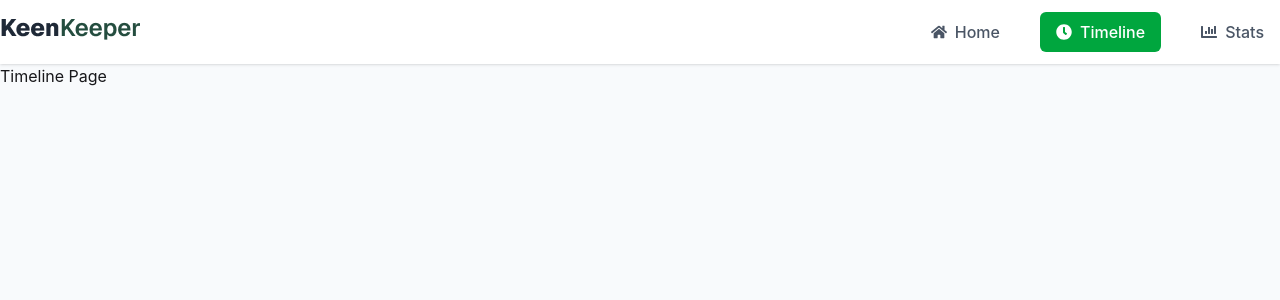
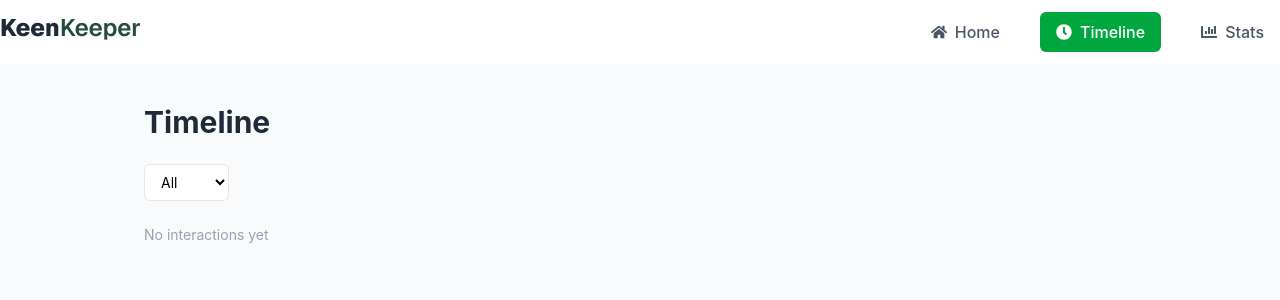
Before and after one commit to erpranto55/Keen_Keeper, a React (Vite) app: page /timeline in a window 1280 px wide. Shown: the top 300 px of the page. Built offline with nearby package versions, Linux system fonts and the light colour scheme.

Commit message:
Timeline Section Implemented

```diff
--- a/src/Components/FriendDetails/FriendDetails.jsx
+++ b/src/Components/FriendDetails/FriendDetails.jsx
@@ -7,6 +7,7 @@ import {
     FaClock,
     FaArchive,
     FaTrash,
+    FaHistory,
 } from "react-icons/fa";
 import { toast } from "react-toastify";
 
@@ -31,17 +32,25 @@ const FriendDetails = () => {
         const newEntry = {
             id: Date.now(),
             type,
-            title: `${type} with ${friend.name}`,
+            name: friend.name,
             date: new Date().toLocaleDateString(),
         };
 
-        setTimeline([newEntry, ...timeline]);
+        // get old data
+        const existing = JSON.parse(localStorage.getItem("timeline")) || [];
 
-        toast.success(`${type} added!`, {
-            position: "top-right",
-            autoClose: 2000,
-        });
+        // add new
+        const updated = [newEntry, ...existing];
+
+        // save
+        localStorage.setItem("timeline", JSON.stringify(updated));
+
+        // update state (for current page)
+        setTimeline(updated);
+
+        toast.success(`${type} added!`);
     };
+
 
     if (!friend) {
         return (
@@ -221,8 +230,8 @@ const FriendDetails = () => {
                             <h3 className="font-semibold text-gray-700">
                                 Recent Interactions
                             </h3>
-                            <button className="text-sm border px-3 py-1 rounded-md text-gray-600 hover:bg-gray-100">
-                                Full History
+                            <button className="text-sm border px-3 py-1 rounded-md text-gray-600 hover:bg-gray-100 flex items-center gap-2">
+                                <FaHistory /> Full History
                             </button>
                         </div>
 
@@ -247,7 +256,7 @@ const FriendDetails = () => {
 
                                         <div>
                                             <p className="text-sm font-medium text-gray-700">
-                                                {item.title}
+                                                {item.type} with {item.name}
                                             </p>
                                             <p className="text-xs text-gray-400">
                                                 Interaction recorded
--- /dev/null
+++ b/src/Components/Timeline/Timeline.jsx
@@ -0,0 +1,86 @@
+import { useEffect, useState } from "react";
+import {
+    FaPhone,
+    FaCommentDots,
+    FaVideo,
+    FaHandshake,
+} from "react-icons/fa";
+
+const Timeline = () => {
+    const [data, setData] = useState([]);
+    const [filter, setFilter] = useState("All");
+
+    useEffect(() => {
+        const stored = JSON.parse(localStorage.getItem("timeline")) || [];
+        setData(stored);
+    }, []);
+
+    const filteredData =
+        filter === "All"
+            ? data
+            : data.filter((item) => item.type === filter);
+
+    const getIcon = (type) => {
+        if (type === "Call") return <FaPhone />;
+        if (type === "Text") return <FaCommentDots />;
+        if (type === "Video") return <FaVideo />;
+        return <FaHandshake />;
+    };
+
+    return (
+        <div className="bg-[#F8FAFC] min-h-screen py-10">
+            <div className="max-w-5xl mx-auto px-4">
+
+                <h1 className="text-3xl font-bold text-[#1F2937] mb-6">
+                    Timeline
+                </h1>
+                <select
+                    className="mb-6 border border-gray-200 px-3 py-2 rounded-md text-sm bg-white text-black"
+                    value={filter}
+                    onChange={(e) => setFilter(e.target.value)}
+                >
+                    <option>All</option>
+                    <option>Call</option>
+                    <option>Text</option>
+                    <option>Video</option>
+                </select>
+
+                <div className="flex flex-col gap-4">
+                    {filteredData.length === 0 ? (
+                        <p className="text-gray-400 text-sm">
+                            No interactions yet
+                        </p>
+                    ) : (
+                        filteredData.map((item) => (
+                            <div
+                                key={item.id}
+                                className="bg-white p-4 rounded-xl shadow-sm flex items-center gap-4 hover:shadow-md transition"
+                            >
+                                <div className="w-10 h-10 flex items-center justify-center bg-gray-100 rounded-full text-gray-600 text-sm">
+                                    {getIcon(item.type)}
+                                </div>
+
+                                <div className="flex-1">
+                                    <p className="text-sm text-gray-700">
+                                        <span className="font-semibold">
+                                            {item.type}
+                                        </span>{" "}
+                                        with{" "}
+                                        <span className="font-semibold">
+                                            {item.name}
+                                        </span>
+                                    </p>
+                                    <p className="text-xs text-gray-400">
+                                        {item.date}
+                                    </p>
+                                </div>
+                            </div>
+                        ))
+                    )}
+                </div>
+            </div>
+        </div>
+    );
+};
+
+export default Timeline;
--- a/src/main.jsx
+++ b/src/main.jsx
@@ -12,6 +12,7 @@ import Home from './Components/Home/Home';
 import FriendDetails from './Components/FriendDetails/FriendDetails';
 import { ToastContainer } from "react-toastify";
 import "react-toastify/dist/ReactToastify.css";
+import Timeline from './Components/Timeline/Timeline';
 
 // Dummy pages
 const router = createBrowserRouter([
@@ -25,7 +26,7 @@ const router = createBrowserRouter([
       },
       {
         path: "/timeline",
-        element: <h1>Timeline Page</h1>
+        element: <Timeline />
       },
       {
         path: "/stats",
```
